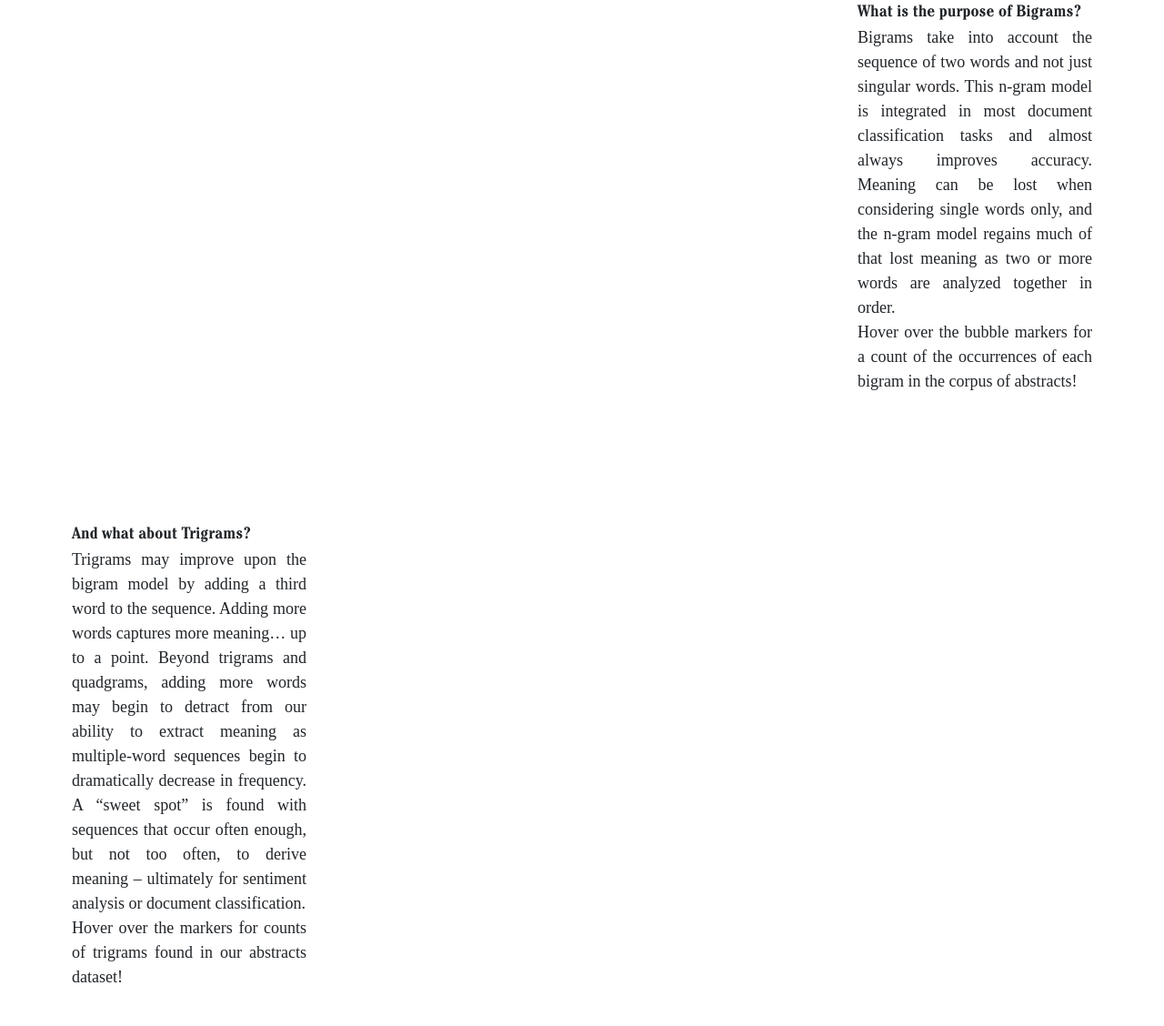
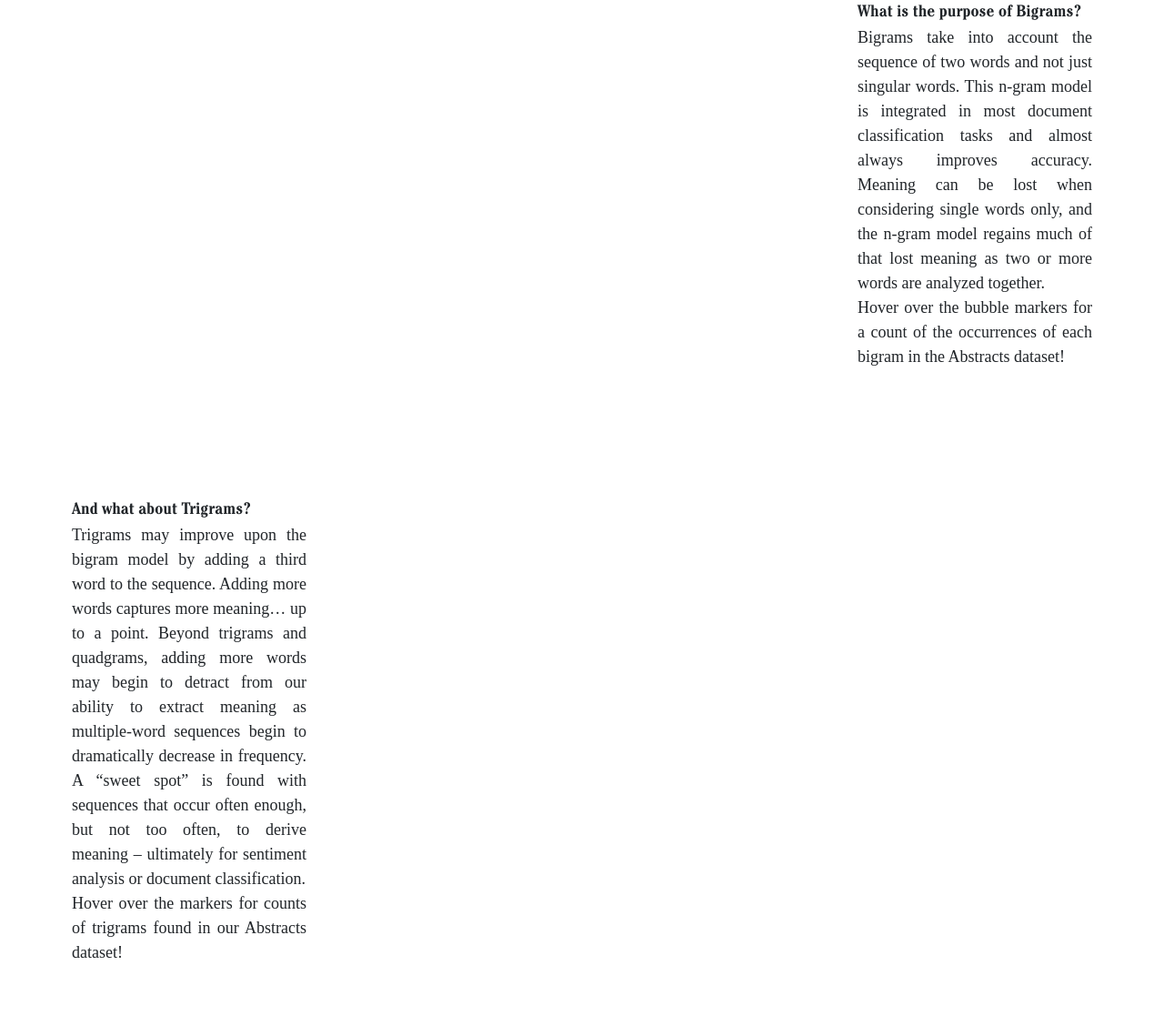
Before and after one commit to iCode13/News-Sentiment-Analysis-App, a Flask app: template news_app/templates/visualizations.html in a window 1280 px wide. Shown: the part 2531-3659 px from the top of the page at 91% size. After the commit the page ends 3584 px from the top, so only its background shows below. Run offline with Flask 2, Linux system fonts and the light colour scheme; the template is opened without the code that fills it, so the values that code supplies are empty; some libraries are stand-ins or nearby versions; some web fonts are replaced.

Commit message:
Edited text for bigrams and trigrams plots.

```diff
--- a/news_app/templates/visualizations.html
+++ b/news_app/templates/visualizations.html
@@ -81,9 +81,9 @@
             <p>
                 <b>What is the purpose of Bigrams?</b>
                 <br>
-                Bigrams take into account the sequence of two words and not just singular words. This n-gram model is integrated in most document classification tasks and almost always improves accuracy. Meaning can be lost when considering single words only, and the n-gram model regains much of that lost meaning as two or more words are analyzed together in order.
+                Bigrams take into account the sequence of two words and not just singular words. This n-gram model is integrated in most document classification tasks and almost always improves accuracy. Meaning can be lost when considering single words only, and the n-gram model regains much of that lost meaning as two or more words are analyzed together.
                 <br>
-                Hover over the bubble markers for a count of the occurrences of each bigram in the corpus of abstracts!
+                Hover over the bubble markers for a count of the occurrences of each bigram in the Abstracts dataset!
             </p>
         </div>
     </div>
@@ -98,7 +98,7 @@
                 <br>
                 Trigrams may improve upon the bigram model by adding a third word to the sequence. Adding more words captures more meaning… up to a point. Beyond trigrams and quadgrams, adding more words may begin to detract from our ability to extract meaning as multiple-word sequences begin to dramatically decrease in frequency. A “sweet spot” is found with sequences that occur often enough, but not too often, to derive meaning – ultimately for sentiment analysis or document classification.
                 <br>
-                Hover over the markers for counts of trigrams found in our abstracts dataset!
+                Hover over the markers for counts of trigrams found in our Abstracts dataset!
             </p>
         </div>
         <div class="col-md-9 plots" id="trigrams-plot">
```
